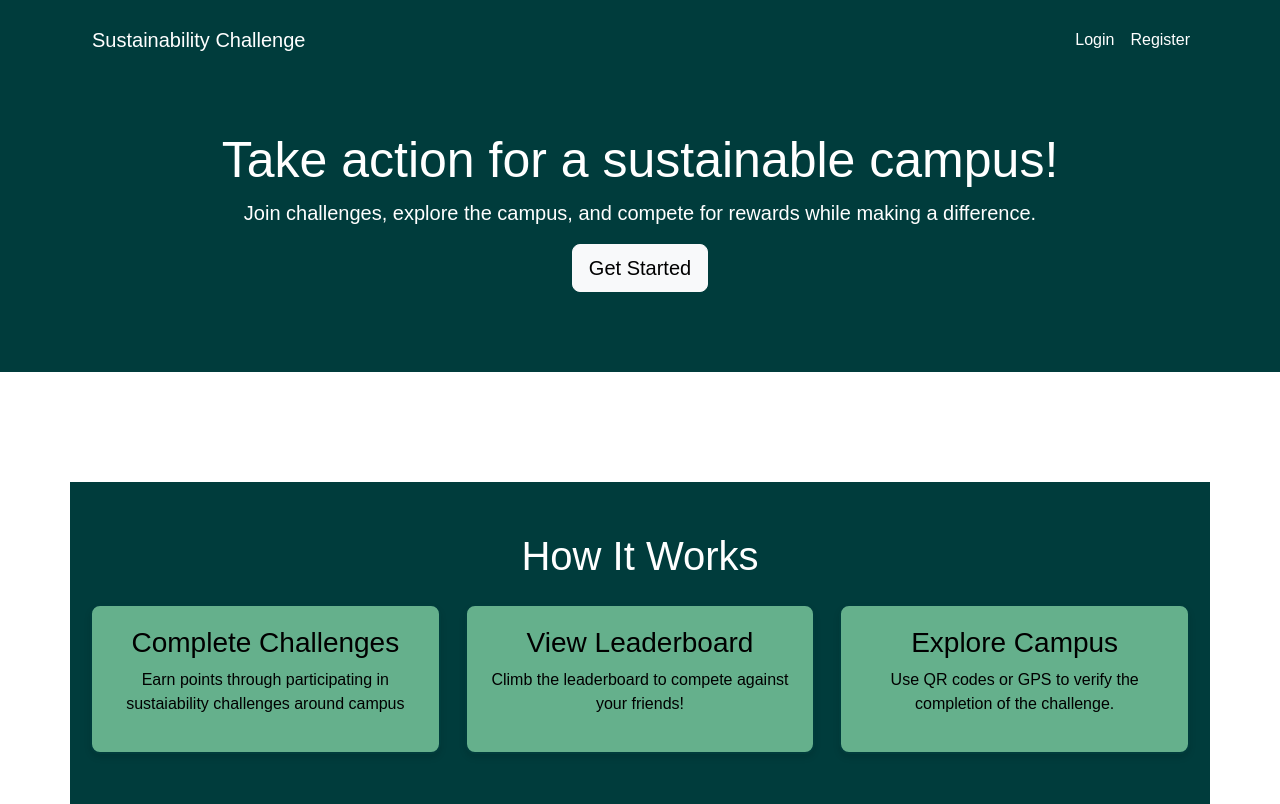
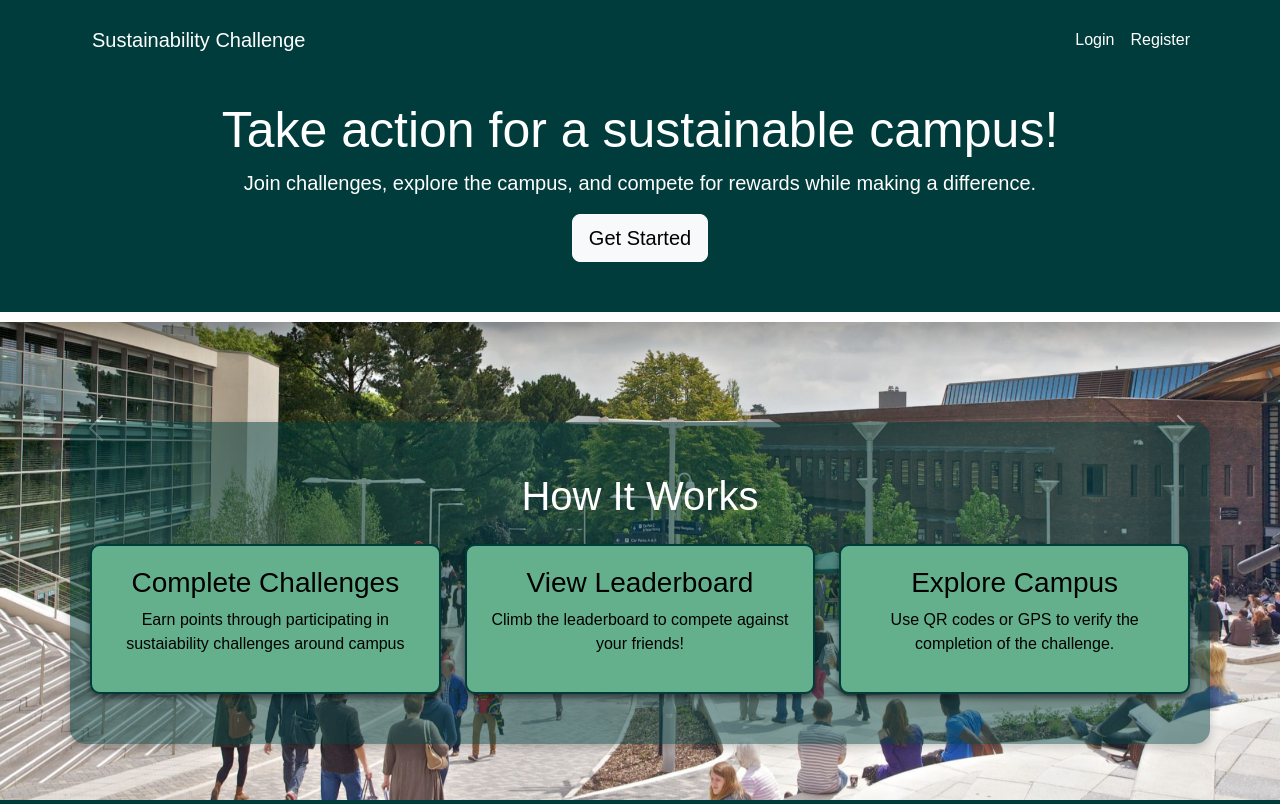
Before and after one commit to harrymcrae/engineering-project, a Django app: page /home/ in a window 1280 px wide. Run offline with Django 5.2, Linux system fonts and the light colour scheme.

Commit message:
Visual and Design fixes
Made some visual design changes, to the leaderboard, homepage and other small changes around the website.

```diff
--- a/challenges/templates/challenges.html
+++ b/challenges/templates/challenges.html
@@ -31,7 +31,8 @@
         .hero {
             background: var(--primary-color);
             color: white;
-            padding: 80px 20px;
+            padding: 50px 20px;
+            box-shadow: 10px 10px 30px rgba(0, 0, 0, 0.3);
             text-align: center;
             border-bottom: 10px solid var(--secondary-color);
         }
--- a/engineering_project/settings.py
+++ b/engineering_project/settings.py
@@ -135,4 +135,5 @@ LOGIN_REDIRECT_URL = '/dashboard/'
 LOGOUT_REDIRECT_URL = '/home/'
 
 MEDIA_URL = '/media/'
+STATIC_URL = '/static/'
 MEDIA_ROOT = os.path.join(BASE_DIR, 'media')
--- a/home/templates/home.html
+++ b/home/templates/home.html
@@ -18,6 +18,11 @@
             color: var(--text-color);
         }
         .navbar {
+            position: fixed;
+            top: 0;
+            left: 0;
+            width: 100%;
+            z-index: 1000;
             background-color: var(--primary-color) !important;
             padding: 15px;
         }
@@ -32,7 +37,8 @@
         .hero {
             background: var(--primary-color);
             color: white;
-            padding: 50px 20px 80px 20px;
+            padding: 50px 20px;
+            box-shadow: 10px 10px 30px rgba(0, 0, 0, 0.3);
             text-align: center;
             border-bottom: 10px solid var(--secondary-color);
         }
@@ -49,22 +55,86 @@
             padding: 50px 20px;
             background-color: var(--primary-color);
             color: white;
+            border-radius: 15px;
+            box-shadow: 0 4px 10px rgba(0, 0, 0, 0.2);
+            background-color: rgba(0, 60, 60, 0.5);
         }
         .feature-card {
             background-color: #65B08C;
             padding: 20px;
             border-radius: 10px;
             border: 2px solid var(--primary-color);
-            box-shadow: 0 4px 6px rgba(0, 0, 0, 0.1);
+            box-shadow: 0 4px 6px rgba(0, 0, 0, 0.5);
             transition: transform 0.3s;
             color: black;
         }
         .feature-card:hover {
             transform: scale(1.05);
         }
+        .carousel-container {
+            position: absolute;
+            top: 56px;
+            left: 0;
+            width: 100%;
+            height: calc(100vh - 56px);
+            z-index: -1;
+            overflow: hidden;
+        }
+
+        .carousel img {
+            width: 100%;
+            height: 100%;
+            object-fit: cover;
+        }
+
+        .content {
+            position: relative;
+            z-index: 1;
+            text-align: center;
+            color: white;
+            padding-top: 50px;
+        }
     </style>
 </head>
 <body>
+
+    {% load static %}
+
+    <!-- Carousel -->
+    <div class="carousel-container">
+        <div id="carouselExample" class="carousel slide" data-bs-ride="carousel" data-bs-interval="4000">
+            <div class="carousel-inner">
+                <div class="carousel-item active">
+                    <img src="{% static 'images/campus.jpeg' %}" class="d-block w-100" alt="Slide 1">
+                </div>
+                <div class="carousel-item">
+                    <img src="{% static 'images/quay.jfif' %}" class="d-block w-100" alt="Slide 2">
+                </div>
+                <div class="carousel-item">
+                    <img src="{% static 'images/campus1.jpeg' %}" class="d-block w-100" alt="Slide 3">
+                </div>
+                <div class="carousel-item">
+                    <img src="{% static 'images/autumn.jpg' %}" class="d-block w-100" alt="Slide 4">
+                </div>
+                <div class="carousel-item">
+                    <img src="{% static 'images/fountain.jpg' %}" class="d-block w-100" alt="Slide 5">
+                </div>
+                <div class="carousel-item">
+                    <img src="{% static 'images/eastpark.jpg' %}" class="d-block w-100" alt="Slide 6">
+                </div>
+            </div>
+            </div>
+
+            <button class="carousel-control-prev" type="button" data-bs-target="#carouselExample" data-bs-slide="prev">
+                <span class="carousel-control-prev-icon" aria-hidden="true"></span>
+            </button>
+            <button class="carousel-control-next" type="button" data-bs-target="#carouselExample" data-bs-slide="next">
+                <span class="carousel-control-next-icon" aria-hidden="true"></span>
+            </button>
+        </div>
+    </div>
+
+    <div class="content">
         <!-- Navigation Bar -->
         <nav class="navbar navbar-expand-lg">
             <div class="container">
@@ -132,6 +202,7 @@
                 </div>
             </section>
         </div>
+    </div>
 
     <script src="https://cdn.jsdelivr.net/npm/bootstrap@5.3.0/dist/js/bootstrap.bundle.min.js"></script>
 </body>
```
Also changed, not shown: dashboard/templates/dashboard.html (+24 -1 lines), leaderboard/templates/leaderboard.html (+42 -18 lines), db.sqlite3, home/static/images/autumn.jpg (added), home/static/images/campus.jpeg (added), home/static/images/eastpark.jpg (added), home/static/images/fountain.jpg (added), home/static/images/quay.jfif (added), 1 other file. Lines whose indentation alone changed are shown as unchanged.
